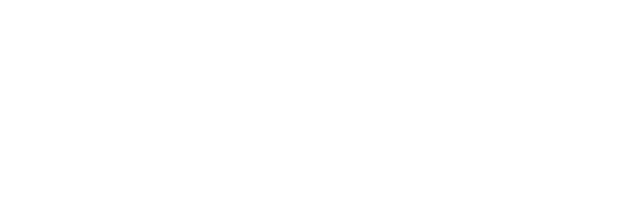
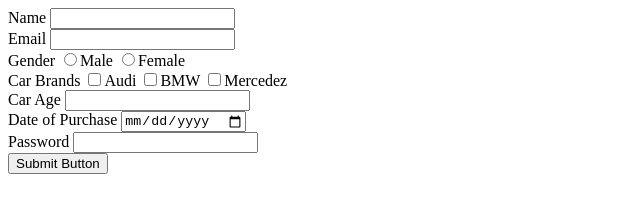
Before and after one commit to acciojob/car-insurance-form-Ganesh2048, a website: page main.html in a window 1280 px wide. Shown: the whole page, without its empty margins (0-640 px from the left). Drawn offline with Linux system fonts and the light colour scheme.

Commit message:
created a submission

```diff
--- a/main.html
+++ b/main.html
@@ -10,7 +10,33 @@
 	<!-- the entire body must be written by student -->
     <script type="text/javascript" src="./script.js">
 </script>
+	<form>
+	<label for="name">Name</label>
+	<input type="text" id="name" required><br>
+		<label for="email">Email</label>
+	<input type="email" id="email" required><br>
 
+	<label for="name">Gender</label>
+	<input type="radio" name="gender" value="male" required>Male
+	<input type="radio" name="gender" value="female" required>Female
+	<br>
+	<label for="cars">Car Brands</label>
+	<input type="checkbox" id="cars" >Audi
+	<input type="checkbox" id="cars" >BMW
+	<input type="checkbox" id="cars" >Mercedez
+	<br>
+
+	<label for="carage">Car Age</label>
+	<input type="number" id="carage" required>
+		<br>
+	<label for="dop">Date of Purchase</label>
+	<input type="date" id="dop" required><br>
+	<label for="password">Password</label>
+	<input type="password" id="password" required><br>
+
+	<button type="submit" value="submit">Submit Button</button>
+
+	</form>
 </body>
 
 </html>
```
